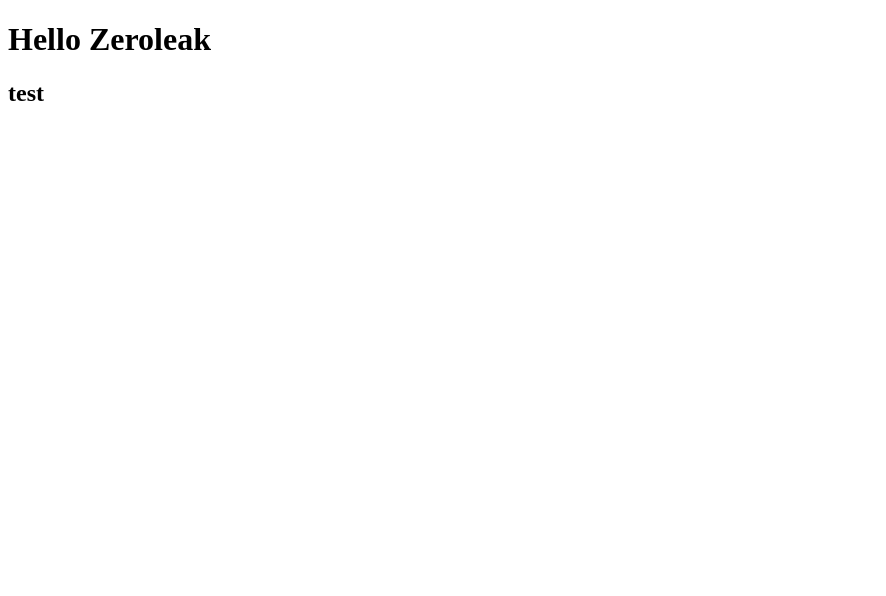
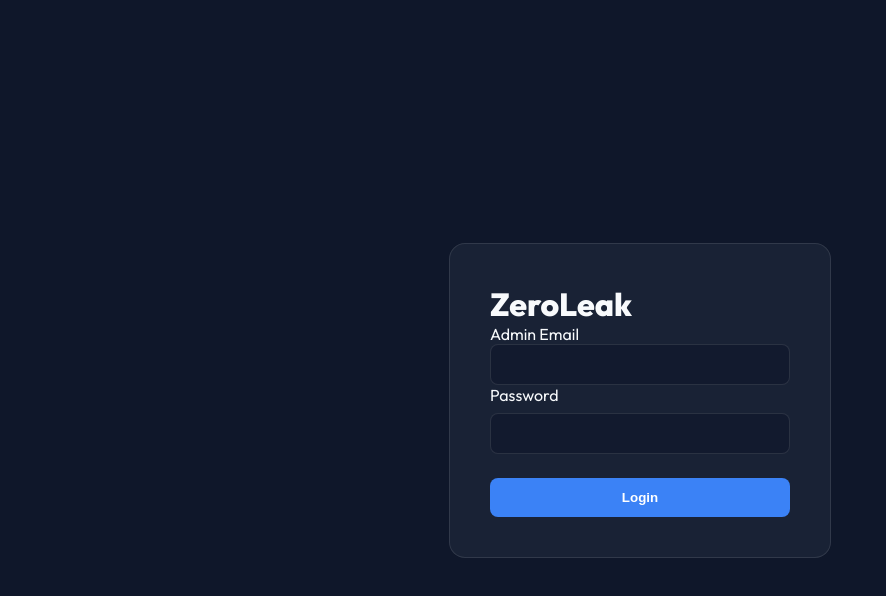
Before and after one commit to hello-ashish/ZeroLeak-v2, a React (Vite) app in the folder frontend/: page / in a window 1280 px wide. Shown: the top 596 px of the page, without its empty margins (0-886 px from the left). Built offline with nearby package versions, Linux system fonts and the light colour scheme.

Commit message:
feat: implement admin login functionality with axios and create AdminLogin component

```diff
--- a/frontend/package.json
+++ b/frontend/package.json
@@ -10,6 +10,7 @@
     "preview": "vite preview"
   },
   "dependencies": {
+    "axios": "^1.20.0",
     "react": "^19.2.8",
     "react-dom": "^19.2.8"
   },
--- /dev/null
+++ b/frontend/src/AdminLogin.jsx
@@ -0,0 +1,74 @@
+import React, { useState } from "react"
+import axios from "axios"
+
+const AdminLogin = () => {
+    // create 3 state variables for email, password, and error message
+    const [email, setEmail] = useState('')
+    const [password, setPassword] = useState('')
+    const [error, setError] = useState('')
+
+    // runs when user clicks submit button
+    const handleLogin = async (e) => {
+        e.preventDefault()
+        setError('')
+
+        try {
+            // axios to send a post request
+            const response = await axios.post("http://localhost:4000/api/admin/login", {
+                email: email,
+                password: password
+            })
+
+            // the tokens send by backend
+            const token = response.data.token
+            const admin = response.data.admin
+
+            localStorage.setItem('adminToken', token)
+            alert('Login Successful! Welcome' + admin.email)
+        } catch (err) {
+            if(err.response){
+                setError(err.response.data.message)
+            } else {
+                setError("Service is not responding")
+            }
+        }
+    }
+    return (
+        <div className='glass-container'>
+            <h1 classname='glass-title'>ZeroLeak</h1>
+
+            <form onSubmit={handleLogin}>
+
+                <div className="imput-group">
+                    <label>Admin Email</label>
+                    <input
+                        type="email"
+                        className="glass-input"
+                        value={email}
+                        onChange={(e) => setEmail(e.target.value)}
+                        required
+                    />
+                </div>
+
+                <div className="input-group">
+                    <label>Password</label>
+                    <input
+                        type="password"
+                        className="glass-input"
+                        value={password}
+                        onChange={(e) => setPassword(e.target.value)}
+                        required
+                    />
+                </div>
+
+                {error && <p style={{color: 'red', marginBottom: '1rem'}}>{error}</p>}
+
+                <button type="submit" className="glass-button">
+                    Login
+                </button>
+            </form>
+        </div>
+    )
+}
+
+export default AdminLogin
--- a/frontend/src/App.jsx
+++ b/frontend/src/App.jsx
@@ -1,14 +1,10 @@
-import { useState } from 'react'
-import './App.css'
+import React from "react";
+import AdminLogin from "./AdminLogin";
+import './index.css'
 
 function App() {
-  const [count, setCount] = useState(0)
-
   return (
-    <>
-      <h1>Hello Zeroleak</h1>
-      <h2>test</h2>
-    </>
+    <AdminLogin />
   )
 }
 
--- a/frontend/src/index.css
+++ b/frontend/src/index.css
@@ -0,0 +1,75 @@
+/* We import a modern font from Google Fonts */
+@import url('https://fonts.googleapis.com/css2?family=Outfit:wght@300;400;600;800&display=swap');
+
+/* CSS Variables: This is where we define our color palette. It makes it easy to change later! */
+:root {
+  --bg-dark: #0f172a;
+  --glass-bg: rgba(30, 41, 59, 0.7);
+  --glass-border: rgba(255, 255, 255, 0.1);
+  --accent-primary: #3b82f6;
+  --text-primary: #f8fafc;
+  --text-secondary: #94a3b8;
+  --danger: #ef4444;
+}
+
+/* Reset margins and set our global font and dark background */
+* { box-sizing: border-box; margin: 0; padding: 0; }
+
+body {
+  font-family: 'Outfit', sans-serif;
+  background-color: var(--bg-dark);
+  color: var(--text-primary);
+  min-height: 100vh;
+  display: flex;
+  justify-content: center;
+  align-items: center;
+}
+
+/* This is the frosted glass card that will hold our login form */
+.glass-container {
+  background: var(--glass-bg);
+  backdrop-filter: blur(12px); /* This creates the blur effect! */
+  border: 1px solid var(--glass-border);
+  border-radius: 16px;
+  padding: 2.5rem;
+  width: 100%;
+  max-width: 400px;
+}
+
+/* A cool gradient text effect for the title */
+.glass-title {
+  font-size: 2rem;
+  font-weight: 800;
+  margin-bottom: 2rem;
+  background: linear-gradient(to right, #60a5fa, #a78bfa);
+  -webkit-background-clip: text;
+  color: transparent;
+  text-align: center;
+}
+
+.input-group {
+  margin-bottom: 1.5rem;
+  display: flex;
+  flex-direction: column;
+  gap: 0.5rem;
+}
+
+.glass-input {
+  width: 100%;
+  padding: 0.75rem 1rem;
+  background: rgba(15, 23, 42, 0.6);
+  border: 1px solid var(--glass-border);
+  border-radius: 8px;
+  color: var(--text-primary);
+}
+
+.glass-button {
+  width: 100%;
+  padding: 0.75rem;
+  background: var(--accent-primary);
+  color: white;
+  border: none;
+  border-radius: 8px;
+  font-weight: 600;
+  cursor: pointer;
+}
```
Also changed, not shown: 2 other files (tests, documents, lock files or other folders).
